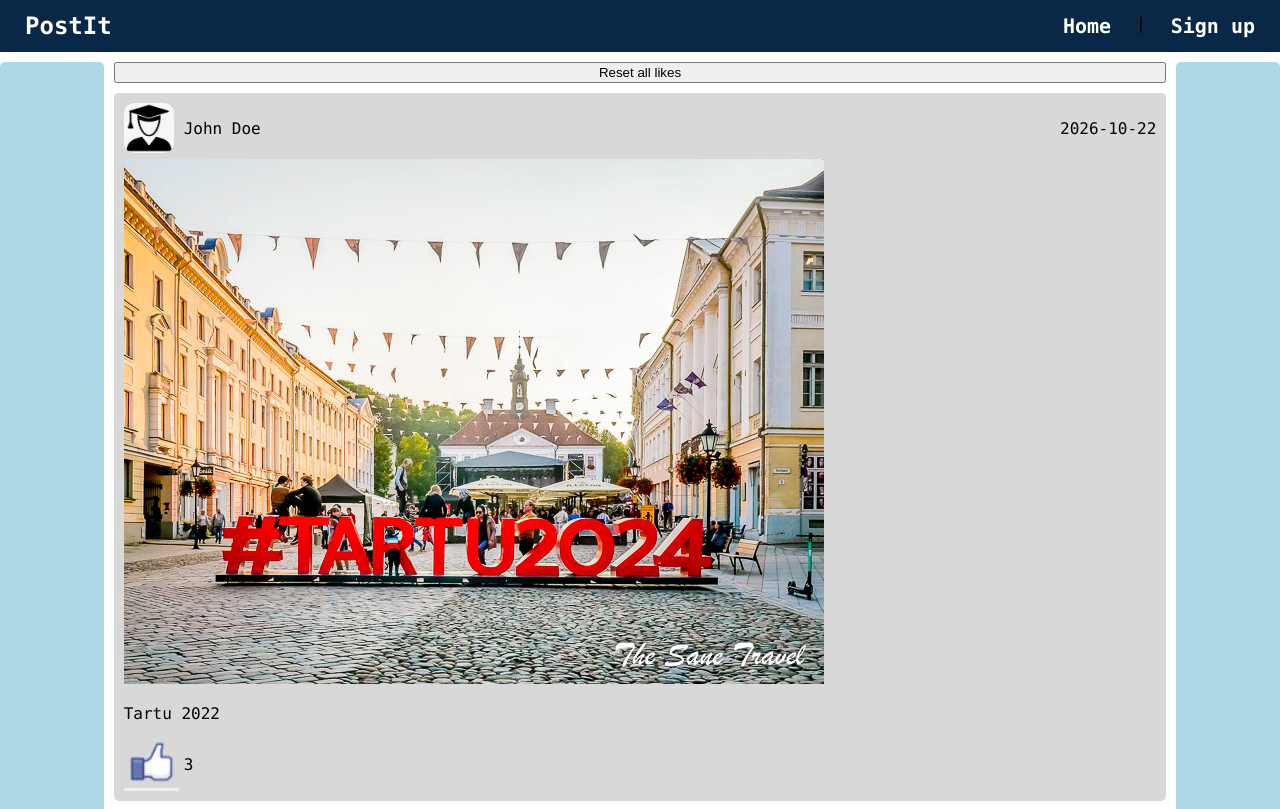
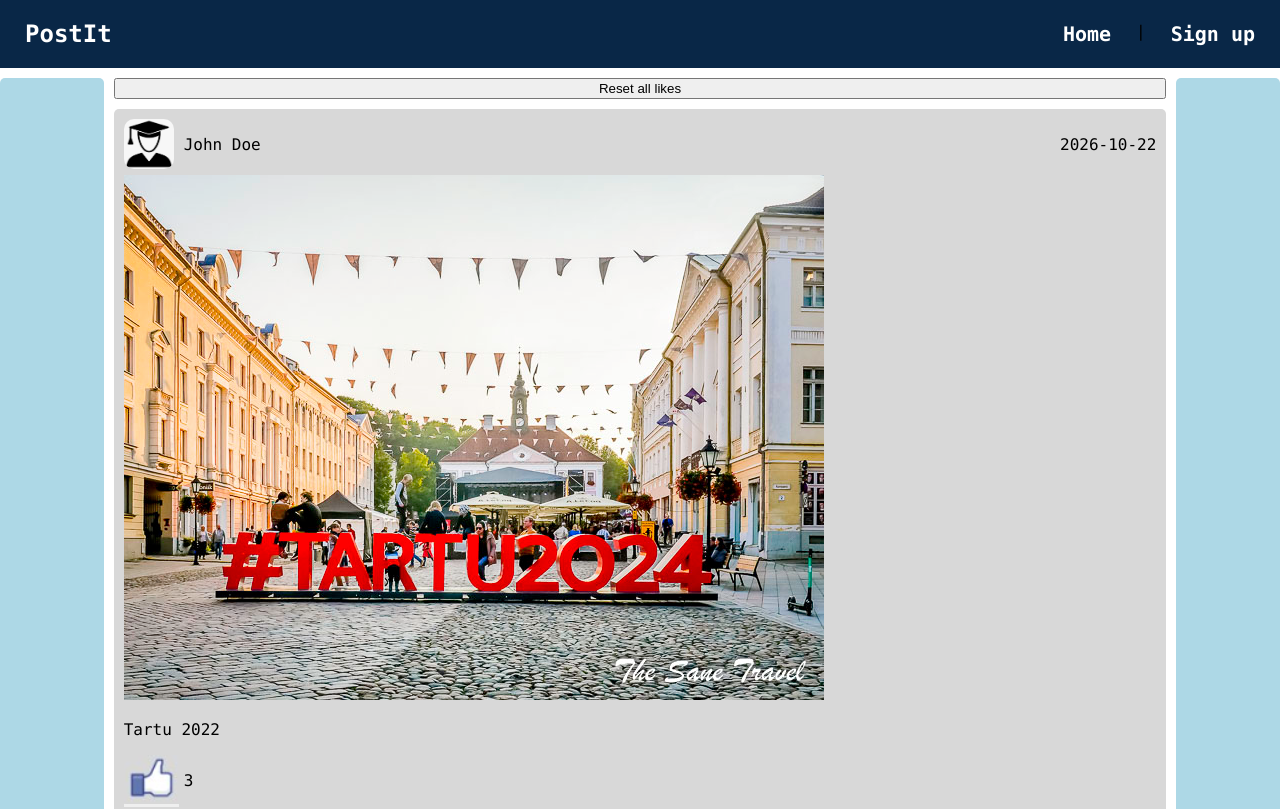
Before and after one commit to rickiemagnusjojo/WAD_HW1, a Vue app in the folder hw3/: page /#/ in a window 1280 px wide. Shown: the top 809 px of the page. Built offline with nearby package versions, Linux system fonts and the light colour scheme.

Commit message:
minor style changes

```diff
--- a/hw3/src/components/HeaderComponent.vue
+++ b/hw3/src/components/HeaderComponent.vue
@@ -20,7 +20,7 @@ nav {
     display: flex;
     align-items: center;
     width: 100%;
-    padding: 12px 25px;
+    padding: 20px 25px;
     background-color: #092747;
     justify-content: space-between;
 }
--- a/hw3/src/views/SignUpView.vue
+++ b/hw3/src/views/SignUpView.vue
@@ -79,6 +79,7 @@ export default {
 <style>
 .signup {
     width: 450px;
+    max-width: calc(100% - 30px);
     padding: 20px;
     background-color: lightgray;
     border-radius: 15px;
```
